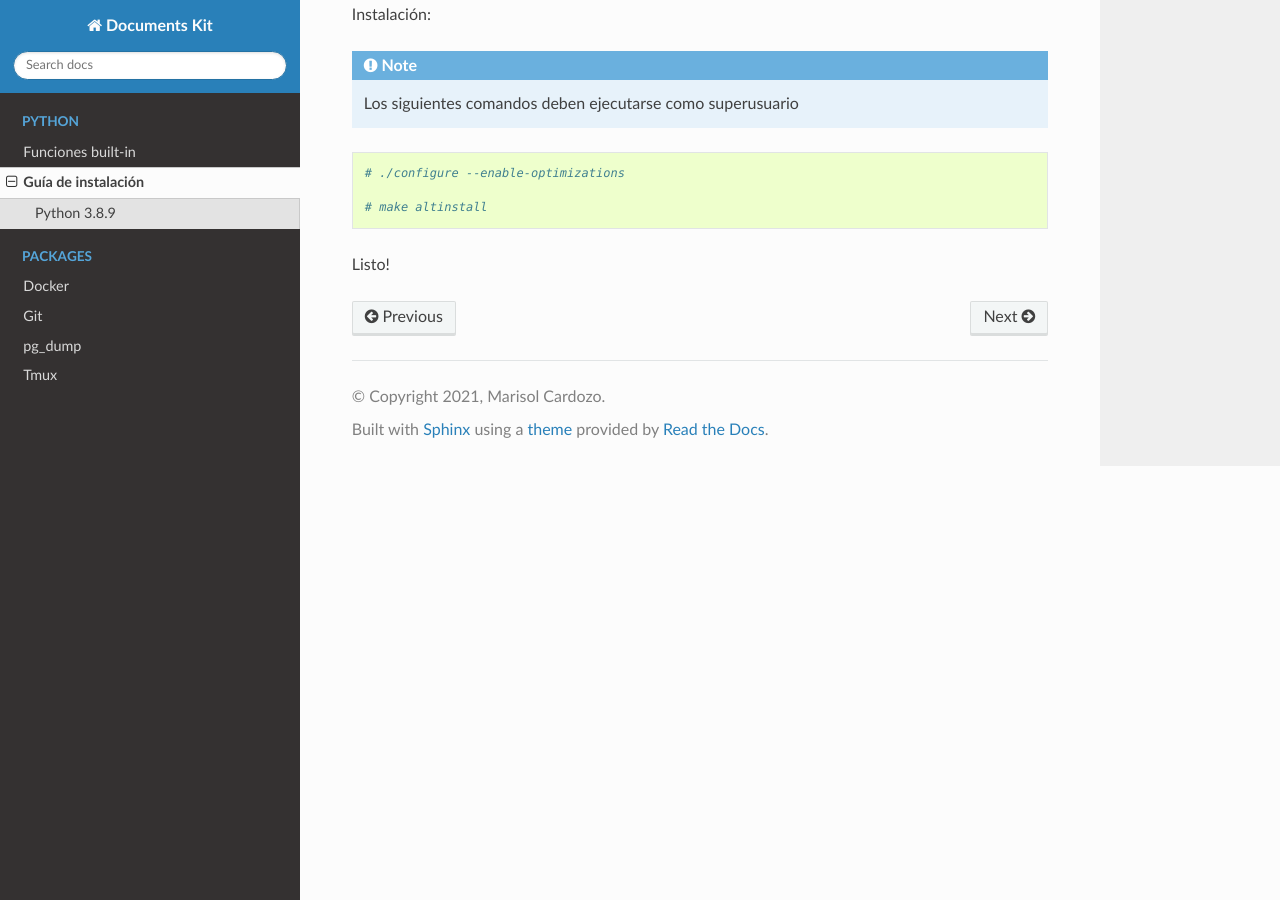
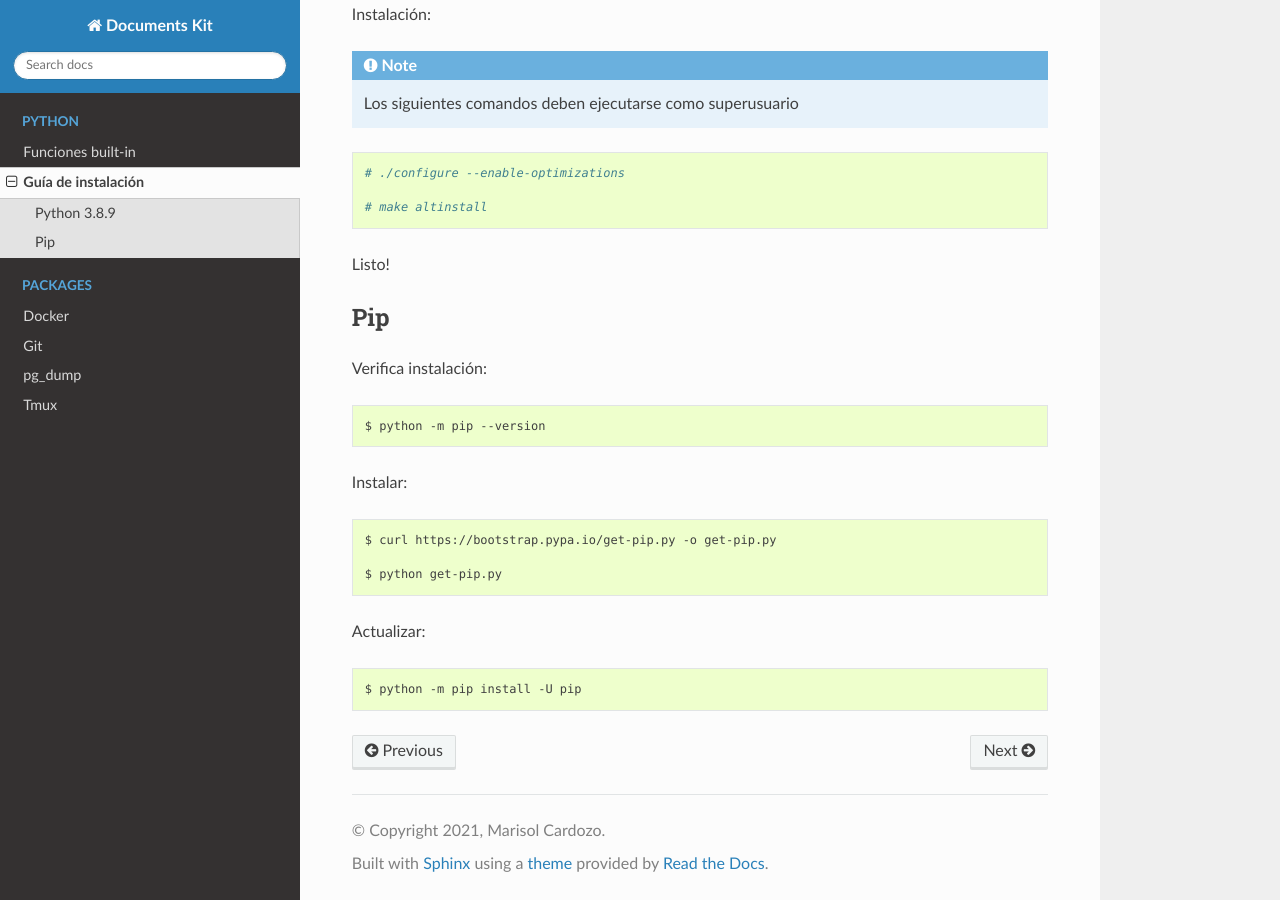
Before and after one commit to mcardozo/documents-kit, a Sphinx documentation site: the page built from docs/python/guia_de_instalacion.rst, in a window 1280 px wide and 900 px high, scrolled down 591 px. Built offline with Sphinx 7.4.7 and the Read the Docs theme 2.0.0, drawn with Linux system fonts in a browser that asks for light colours.

Commit message:
Instalación de pip

```diff
--- a/docs/python/guia_de_instalacion.rst
+++ b/docs/python/guia_de_instalacion.rst
@@ -37,3 +37,20 @@ Instalación:
    # make altinstall
 
 Listo!
+
+
+Pip
+----------------------------------------------------------------------
+Verifica instalación::
+
+  $ python -m pip --version
+
+Instalar::
+
+  $ curl https://bootstrap.pypa.io/get-pip.py -o get-pip.py
+
+  $ python get-pip.py
+
+Actualizar::
+
+  $ python -m pip install -U pip
```
